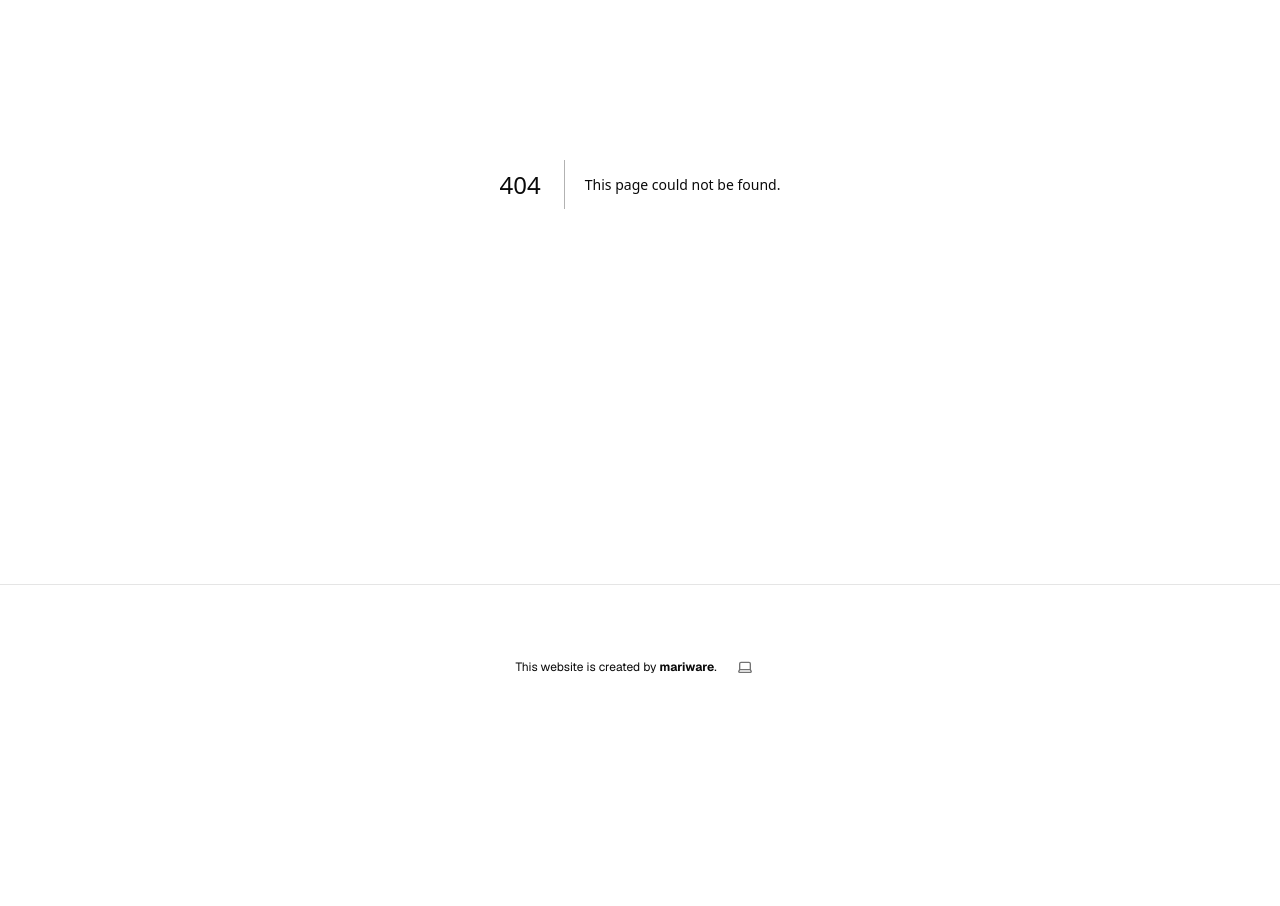
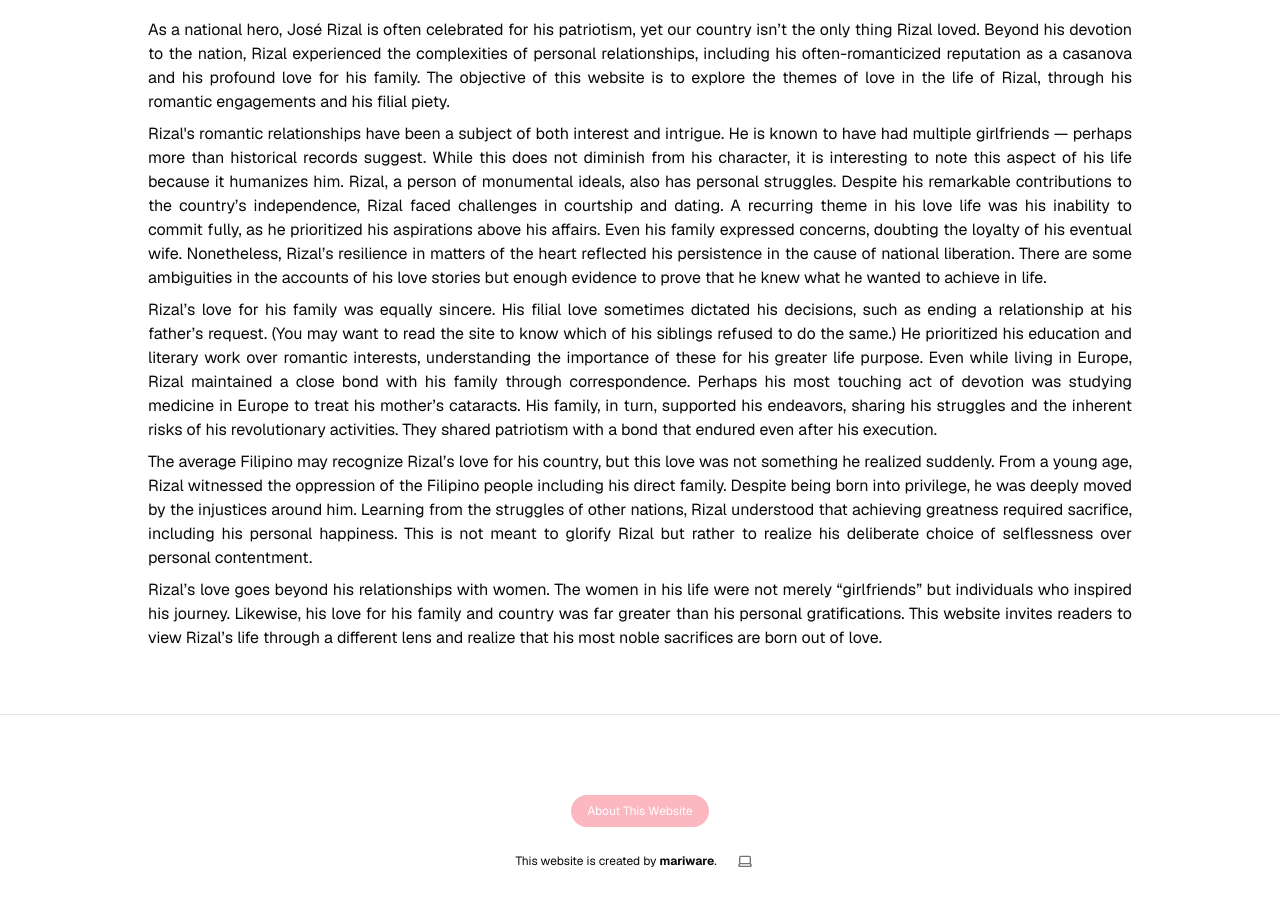
Before and after one commit to mariware/pag-ibig-100, a Next.js app: page /about in a window 1280 px wide. Before the commit this address had no page. Shown: the part 280-1186 px from the top of the page. Before the commit the page ends 1029 px from the top, so only its background shows below. Built offline with nearby package versions, Linux system fonts and the light colour scheme.

Commit message:
Add about page

```diff
--- /dev/null
+++ b/app/(auth-pages)/about/page.tsx
@@ -0,0 +1,40 @@
+"use client"
+
+import LoveIcon from '@mui/icons-material/FavoriteRounded';
+import { useState } from 'react';
+
+export default function about() {
+
+  const [showReferences, setShowReferences] = useState(false);
+
+  const toggleReferences = () => {
+    setShowReferences(!showReferences);
+  };
+
+  return (
+    <div className="w-full justify-center bg-rose-400">
+      <div className="w-full bg-white dark:bg-black">
+        <div className="w-full max-w-5xl py-8 lg:py-16 m-auto flex flex-col p-3 px-10 lg:px-5 gap-2 text-base text-justify">
+          <h1 className="text-rose-400 font-bold text-5xl md:text-6xl lg:text-7xl lg:leading-[0.9] text-center lg:text-left mb-8">
+            On Rizal, romance, and realizations
+          </h1>
+          <p>
+            As a national hero, José Rizal is often celebrated for his patriotism, yet our country isn’t the only thing Rizal loved. Beyond his devotion to the nation, Rizal experienced the complexities of personal relationships, including his often-romanticized reputation as a casanova and his profound love for his family. The objective of this website is to explore the themes of love in the life of Rizal, through his romantic engagements and his filial piety.
+          </p>
+          <p>
+            Rizal's romantic relationships have been a subject of both interest and intrigue. He is known to have had multiple girlfriends — perhaps more than historical records suggest. While this does not diminish from his character, it is interesting to note this aspect of his life because it humanizes him. Rizal, a person of monumental ideals, also has personal struggles. Despite his remarkable contributions to the country’s independence, Rizal faced challenges in courtship and dating. A recurring theme in his love life was his inability to commit fully, as he prioritized his aspirations above his affairs. Even his family expressed concerns, doubting the loyalty of his eventual wife. Nonetheless, Rizal’s resilience in matters of the heart reflected his persistence in the cause of national liberation. There are some ambiguities in the accounts of his love stories but enough evidence to prove that he knew what he wanted to achieve in life.
+          </p>
+          <p>
+            Rizal’s love for his family was equally sincere. His filial love sometimes dictated his decisions, such as ending a relationship at his father’s request. (You may want to read the site to know which of his siblings refused to do the same.) He prioritized his education and literary work over romantic interests, understanding the importance of these for his greater life purpose. Even while living in Europe, Rizal maintained a close bond with his family through correspondence. Perhaps his most touching act of devotion was studying medicine in Europe to treat his mother’s cataracts. His family, in turn, supported his endeavors, sharing his struggles and the inherent risks of his revolutionary activities. They shared patriotism with a bond that endured even after his execution.
+          </p>
+          <p>
+            The average Filipino may recognize Rizal’s love for his country, but this love was not something he realized suddenly. From a young age, Rizal witnessed the oppression of the Filipino people including his direct family. Despite being born into privilege, he was deeply moved by the injustices around him. Learning from the struggles of other nations, Rizal understood that achieving greatness required sacrifice, including his personal happiness. This is not meant to glorify Rizal but rather to realize his deliberate choice of selflessness over personal contentment.
+          </p>
+          <p>
+            Rizal’s love goes beyond his relationships with women. The women in his life were not merely “girlfriends” but individuals who inspired his journey. Likewise, his love for his family and country was far greater than his personal gratifications. This website invites readers to view Rizal’s life through a different lens and realize that his most noble sacrifices are born out of love.
+          </p>
+        </div>
+      </div>
+    </div>
+  );
+}
--- a/app/layout.tsx
+++ b/app/layout.tsx
@@ -66,7 +66,18 @@ export default function RootLayout({
                 {children}
               </div>
 
-              <footer className="w-full flex items-center justify-center border-t mx-auto text-center text-xs gap-2 py-16">
+              <footer className="w-full flex flex-col items-center justify-center border-t mx-auto text-center text-xs gap-4 py-16">
+                <a
+                  href="/about"
+                  rel="noreferrer"
+                >
+                  <button
+                    className="w-fit ml-auto text-xs text-white bg-rose-400 dark:bg-rose-500 px-4 py-2 mt-4 rounded-full opacity-50 hover:opacity-100"
+                  >
+                    About This Website
+                  </button>
+                </a>
+                <div className="w-full flex items-center justify-center mx-auto text-center text-xs gap-2">
                   <p>
                     This website is created by{" "}
                     <a
@@ -80,6 +91,7 @@ export default function RootLayout({
                     .
                   </p>
                   <ThemeSwitcher />
+                </div>
               </footer>
             </div>
           </main>
```
Lines whose indentation alone changed are shown as unchanged.
